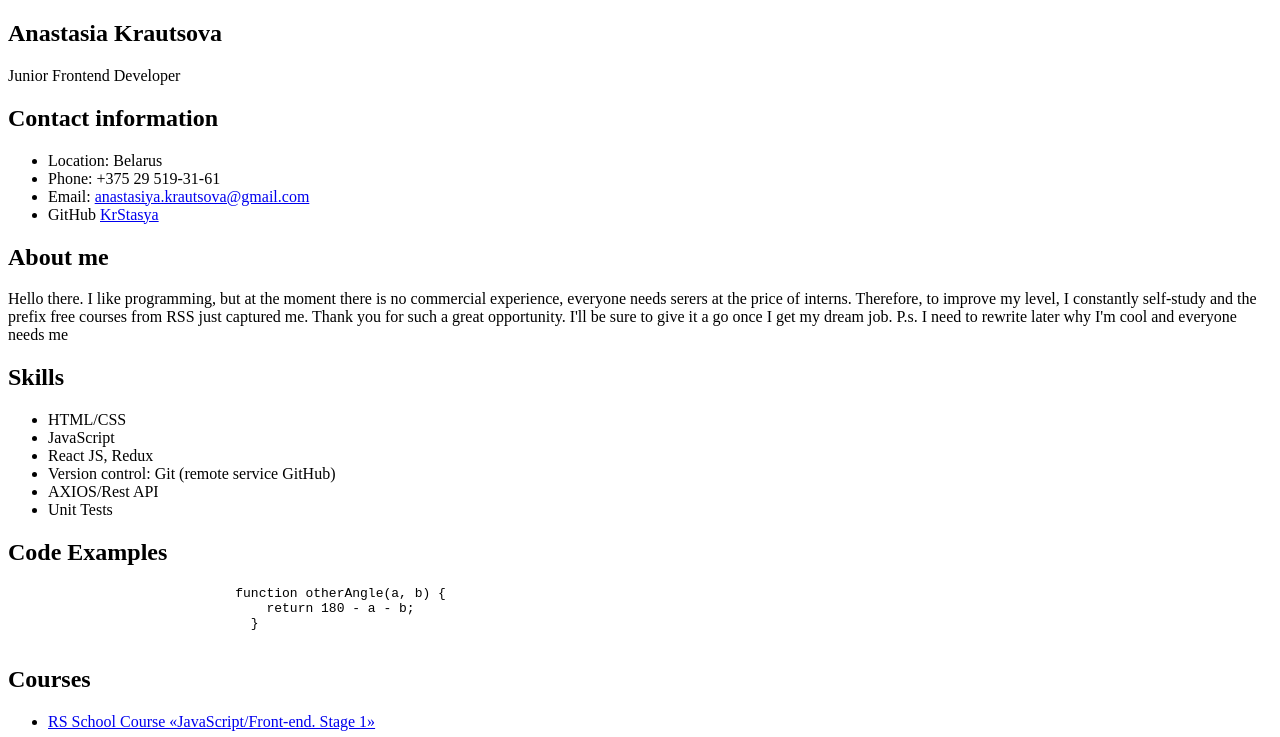
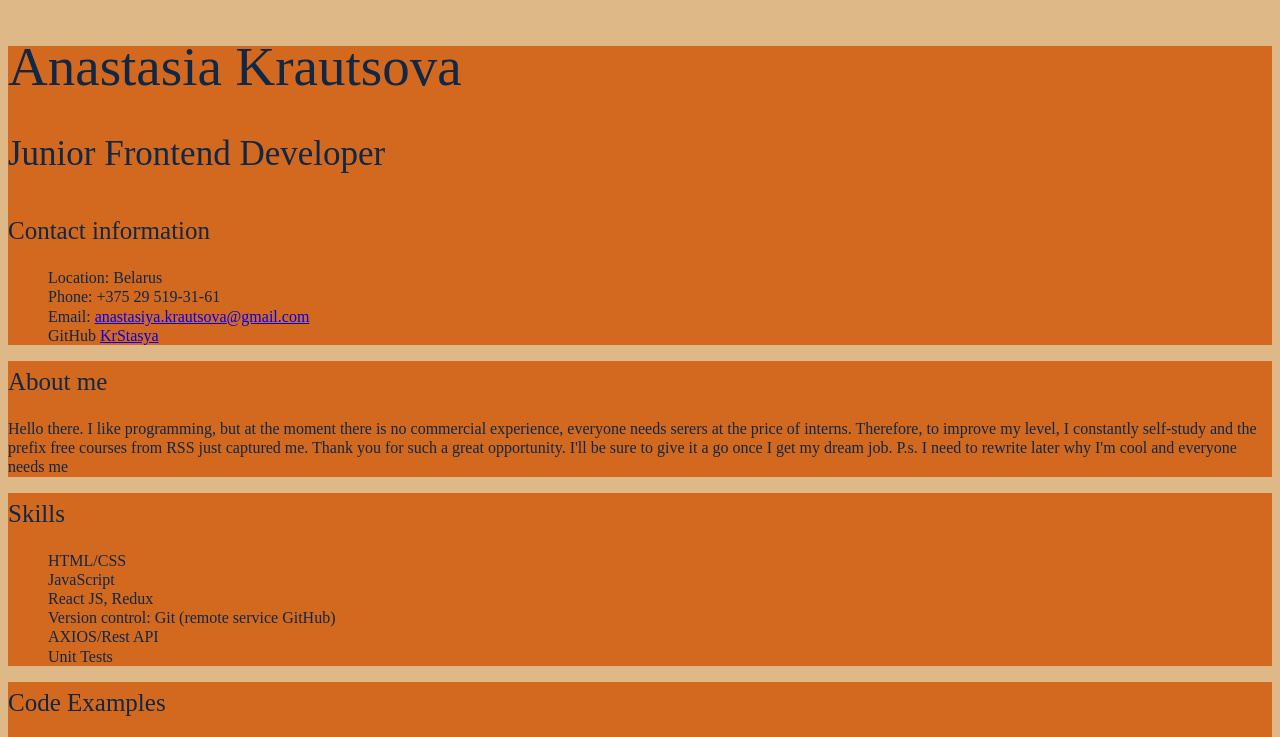
Before and after one commit to KrStasya/rsschool-cv, a plain HTML site: page index.html in a window 1280 px wide. Shown: the top 737 px of the page. Drawn offline with Linux system fonts and the light colour scheme.

Commit message:
feat: add style file

```diff
--- a/index.html
+++ b/index.html
@@ -4,6 +4,7 @@
     <meta charset="UTF-8">
     <meta http-equiv="X-UA-Compatible" content="IE=edge">
     <meta name="viewport" content="width=device-width, initial-scale=1.0">
+    <link rel="stylesheet" href="./style.css">
     <title>Anastasia Krautsova</title>
 </head>
 <body>
@@ -15,7 +16,7 @@
         <section class="intro">
             <div class="wrapper">
                 <h1 class="intro_title">Anastasia Krautsova</h1>
-                <p class="intro_tex">Junior Frontend Developer</p>
+                <p class="intro_text">Junior Frontend Developer</p>
                 <h2 class="title_contact">Contact information</h2>
                 <ul class="contact_list">
                     <li class="contact_item">Location: Belarus</li>
@@ -43,9 +44,9 @@
                     <li class="skill_item">HTML/CSS</li>
                     <li class="skill_item">JavaScript</li>
                     <li class="skill_item">React JS, Redux </li>
-                    <li class="contact_item">Version control: Git (remote service GitHub)</li>
-                    <li class="contact_item">AXIOS/Rest API</li>
-                    <li class="contact_item">Unit Tests</li>
+                    <li class="skill_item">Version control: Git (remote service GitHub)</li>
+                    <li class="skill_item">AXIOS/Rest API</li>
+                    <li class="skill_item">Unit Tests</li>
                 </ul>
             </div>
         </section>
--- /dev/null
+++ b/style.css
@@ -0,0 +1,39 @@
+body {
+    font-style: normal;
+    font-size: 16px;
+    line-height: 1.2;
+    font-weight: normal;
+    color: #102746;;
+    background: burlywood;
+    }
+.h1, h2, section, div, a {
+    margin: 0;
+	padding: 0;
+	border: 0;
+	font-size: 100%;
+	font: inherit;
+	vertical-align: baseline;
+}
+.wrapper {
+    max-width: 1264px;
+    margin: 0 auto;
+    background:chocolate;
+  }
+.title_description, .title_skills, .title_projects, .title_courses, .title_languages, .title_contact {
+    font-weight: 350;
+    font-size: 25px;
+    line-height: 42px;
+}
+.contact_item, .skill_item, .courses_item, .languages_item {
+    list-style-type: none;
+}
+.intro_title {
+  font-weight: 500;
+  font-size: 55px;
+  line-height: 42px;
+}
+.intro_text {
+    font-weight: 350;
+    font-size: 35px;
+    line-height: 42px;
+}
```
